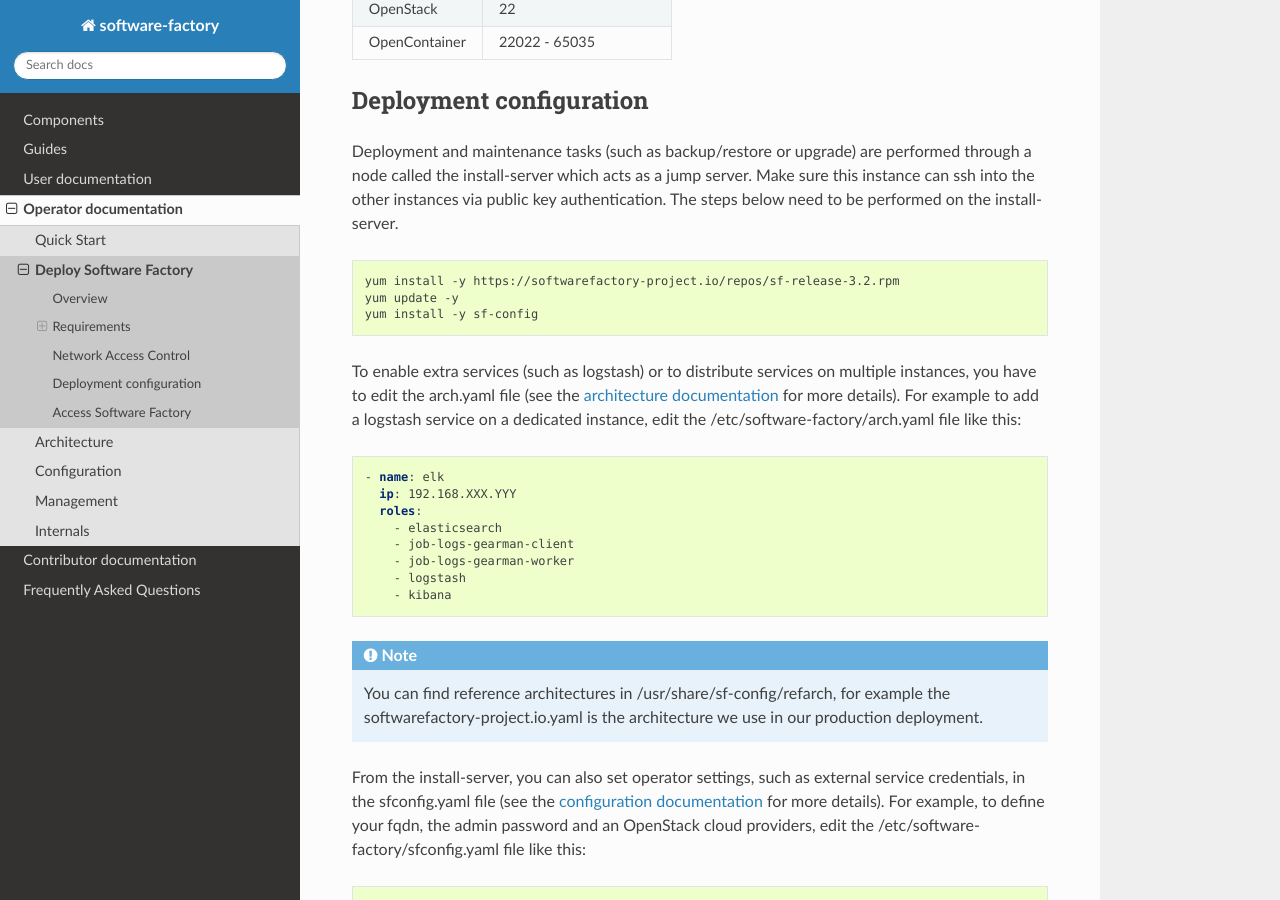
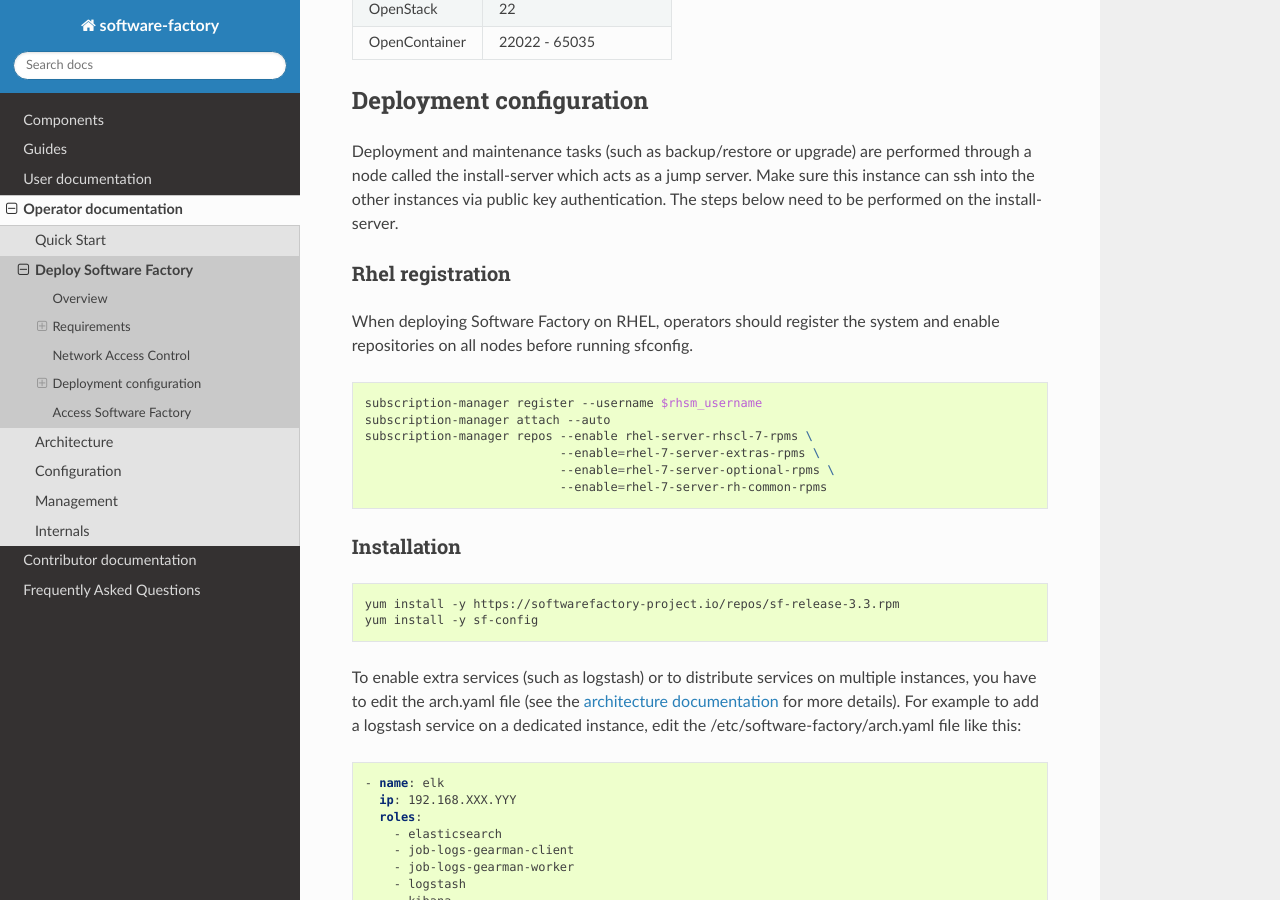
Before and after one commit to softwarefactory-project/sf-docs, a Sphinx documentation site: the page built from docs/operator/deployment.rst, in a window 1280 px wide and 900 px high, scrolled down 2342 px. Built offline with Sphinx 7.4.7 and the Read the Docs theme 2.0.0, drawn with Linux system fonts in a browser that asks for light colours; some of the changed text lies outside the part shown.

Commit message:
rhel: add registration process, set sf version to 3.3
- Add registratrion process for rhel
- update sf-release version to 3.3
- remove 'yum update -y' statement after sf-release installation.
  queens repository is now installed in sf-base, update is done
  during sf installation process

Change-Id: I4274c3289917101f3d65d32d04f0e7fca8c576b4

```diff
--- a/docs/contributor/how_to_setup_sf_sandbox.rst
+++ b/docs/contributor/how_to_setup_sf_sandbox.rst
@@ -96,8 +96,7 @@
 
 .. code-block:: bash
 
-  yum install -y https://softwarefactory-project.io/repos/sf-release-3.2.rpm
-  yum update -y
+  yum install -y https://softwarefactory-project.io/repos/sf-release-3.3.rpm
   yum install -y sf-config
   echo '      - hypervisor-runc' >> /etc/software-factory/arch.yaml
   sfconfig --enable-insecure-slaves
--- a/docs/guides/github_deployment.rst
+++ b/docs/guides/github_deployment.rst
@@ -12,8 +12,7 @@
 
 .. code-block:: bash
 
-  yum install -y https://softwarefactory-project.io/repos/sf-release-3.2.rpm
-  yum update -y
+  yum install -y https://softwarefactory-project.io/repos/sf-release-3.3.rpm
   yum install -y sf-config
   cp /usr/share/sf-config/refarch/zuul-minimal.yaml /etc/software-factory/arch.yaml
   sfconfig
--- a/docs/guides/tenant_deployment.rst
+++ b/docs/guides/tenant_deployment.rst
@@ -22,8 +22,7 @@
 
 .. code-block:: bash
 
-  yum install -y https://softwarefactory-project.io/repos/sf-release-3.2.rpm
-  yum update -y
+  yum install -y https://softwarefactory-project.io/repos/sf-release-3.3.rpm
   yum install -y sf-config
   cp /usr/share/sf-config/refarch/tenant-minimal.yaml /etc/software-factory/arch.yaml
   echo -e "      - gerrit\n      - gitweb" >> /etc/software-factory/arch.yaml
--- a/docs/operator/deployment.rst
+++ b/docs/operator/deployment.rst
@@ -18,7 +18,7 @@
 
 Follow these steps for a successful deployment:
 
-* Use a CentOS-7 system.
+* Use a CentOS-7 or RHEL-7 system.
 
 * Create as many host instances as needed according to the
   :ref:`recommended requirements<deployment_requirements>`.
@@ -128,13 +128,31 @@
 
 Deployment and maintenance tasks (such as backup/restore or upgrade) are
 performed through a node called the install-server which acts as a jump server.
-Make sure this instance can ssh into the other instances via public key authentication.
-The steps below need to be performed on the install-server.
+Make sure this instance can ssh into the other instances via public key
+authentication. The steps below need to be performed on the install-server.
+
+Rhel registration
+-----------------
+
+When deploying Software Factory on RHEL, operators should register the system
+and enable repositories on all nodes before running sfconfig.
+
 
 .. code-block:: bash
 
-  yum install -y https://softwarefactory-project.io/repos/sf-release-3.2.rpm
-  yum update -y
+   subscription-manager register --username $rhsm_username
+   subscription-manager attach --auto
+   subscription-manager repos --enable rhel-server-rhscl-7-rpms \
+                              --enable=rhel-7-server-extras-rpms \
+                              --enable=rhel-7-server-optional-rpms \
+                              --enable=rhel-7-server-rh-common-rpms
+
+Installation
+------------
+
+.. code-block:: bash
+
+  yum install -y https://softwarefactory-project.io/repos/sf-release-3.3.rpm
   yum install -y sf-config
 
 
--- a/docs/operator/quickstart.rst
+++ b/docs/operator/quickstart.rst
@@ -22,8 +22,7 @@
 
 .. code-block:: bash
 
-  yum install -y https://softwarefactory-project.io/repos/sf-release-3.2.rpm
-  yum update -y
+  yum install -y https://softwarefactory-project.io/repos/sf-release-3.3.rpm
   yum install -y sf-config
   sfconfig --provision-demo
 
--- a/docs/operator/upgrade.rst
+++ b/docs/operator/upgrade.rst
@@ -14,11 +14,11 @@
 all nodes. Some services may be restarted if their version changed and sfconfig
 will run migration tasks automatically if needed.
 
-To upgrade to a new release of Software Factory, for example the version 3.2:
+To upgrade to a new release of Software Factory:
 
 .. code-block:: bash
 
-  yum install -y https://softwarefactory-project.io/repos/sf-release-3.2.rpm
+  yum install -y https://softwarefactory-project.io/repos/sf-release-3.3.rpm
   yum update -y sf-config
   sfconfig --update
 
```
